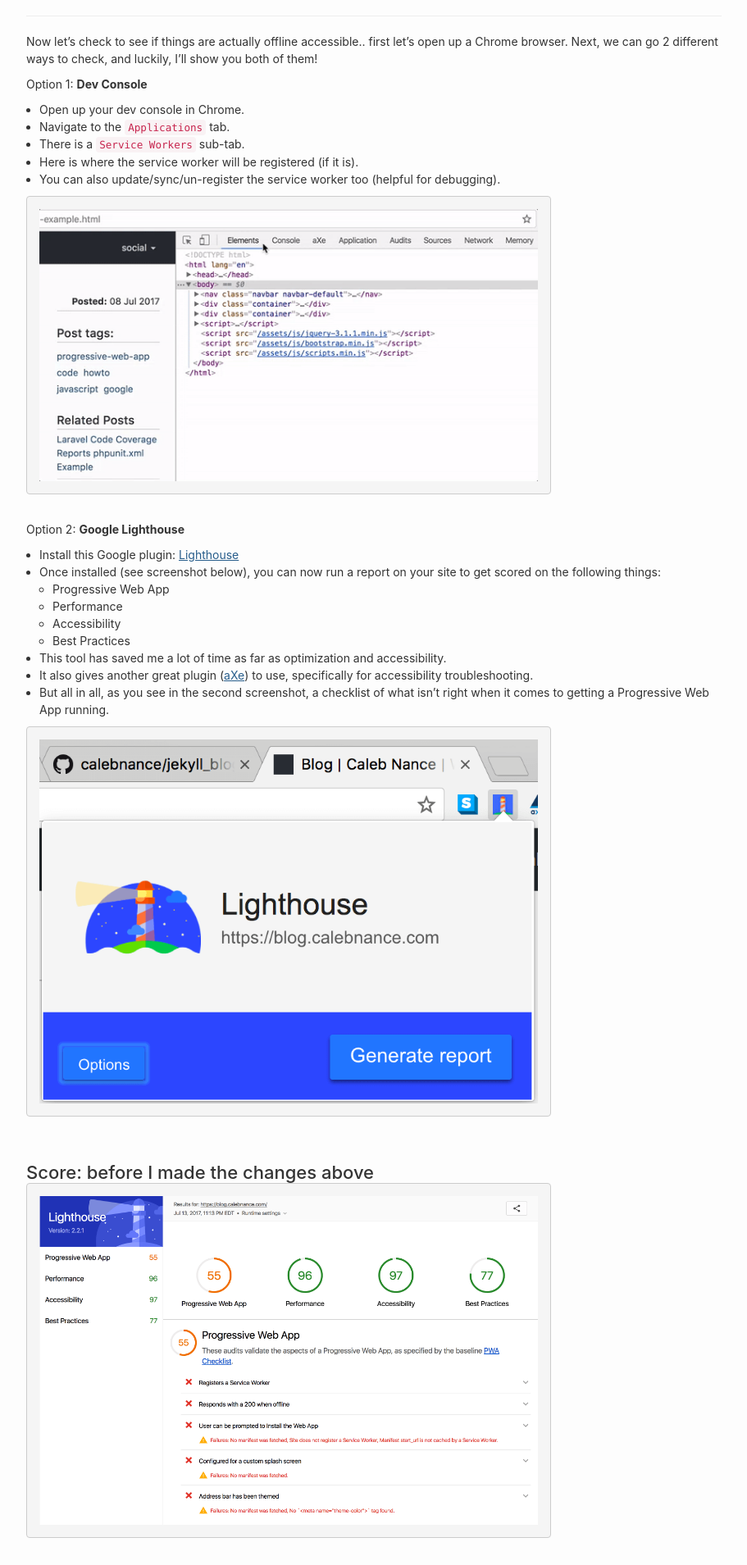
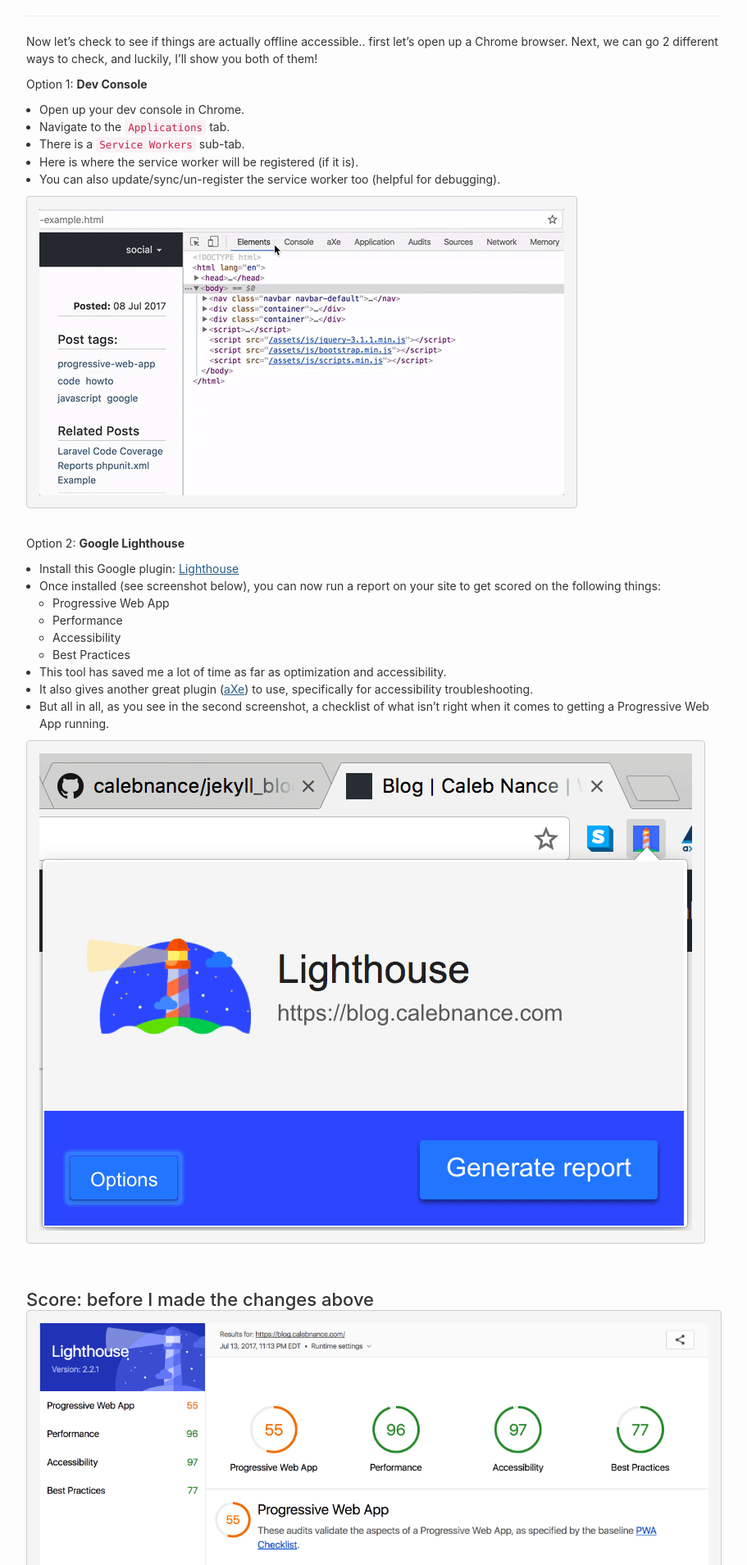
Before and after one commit to calebnance/jekyll_blog-calebnance, a Jekyll site: the page built from _posts/progressive-web-app/2017-07-09-simple-progressive-web-app-example.markdown, in a window 1280 px wide. Shown: the part 2061-3970 px from the top of the page at 82% size, without its empty margins (38-949 px from the left). Built offline with Jekyll 4.4.1, drawn with Linux system fonts in a browser that asks for light colours.

Commit message:
derp derp derp

```diff
--- a/_scss/gif.scss
+++ b/_scss/gif.scss
@@ -4,6 +4,10 @@
   border-radius: 4px;
   height: auto;
   margin-bottom: 32px;
-  max-width: 640px;
-  padding: 15px;
+  max-width: 100%;
+  padding: 5px;
+
+  @media (min-width: $sm) {
+    padding: 15px;
+  }
 }
--- a/_scss/img.scss
+++ b/_scss/img.scss
@@ -4,6 +4,10 @@
   border-radius: 4px;
   height: auto;
   margin-bottom: 32px;
-  max-width: 640px;
-  padding: 15px;
+  max-width: 100%;
+  padding: 5px;
+
+  @media (min-width: $sm) {
+    padding: 15px;
+  }
 }
--- a/assets/css/main.scss
+++ b/assets/css/main.scss
@@ -4,7 +4,7 @@
 @charset "utf-8";
 
 // break points
-$xs: 768px;
+$xs: 320px;
 $sm: 768px;
 $md: 992px;
 $lg: 1200px;
```
